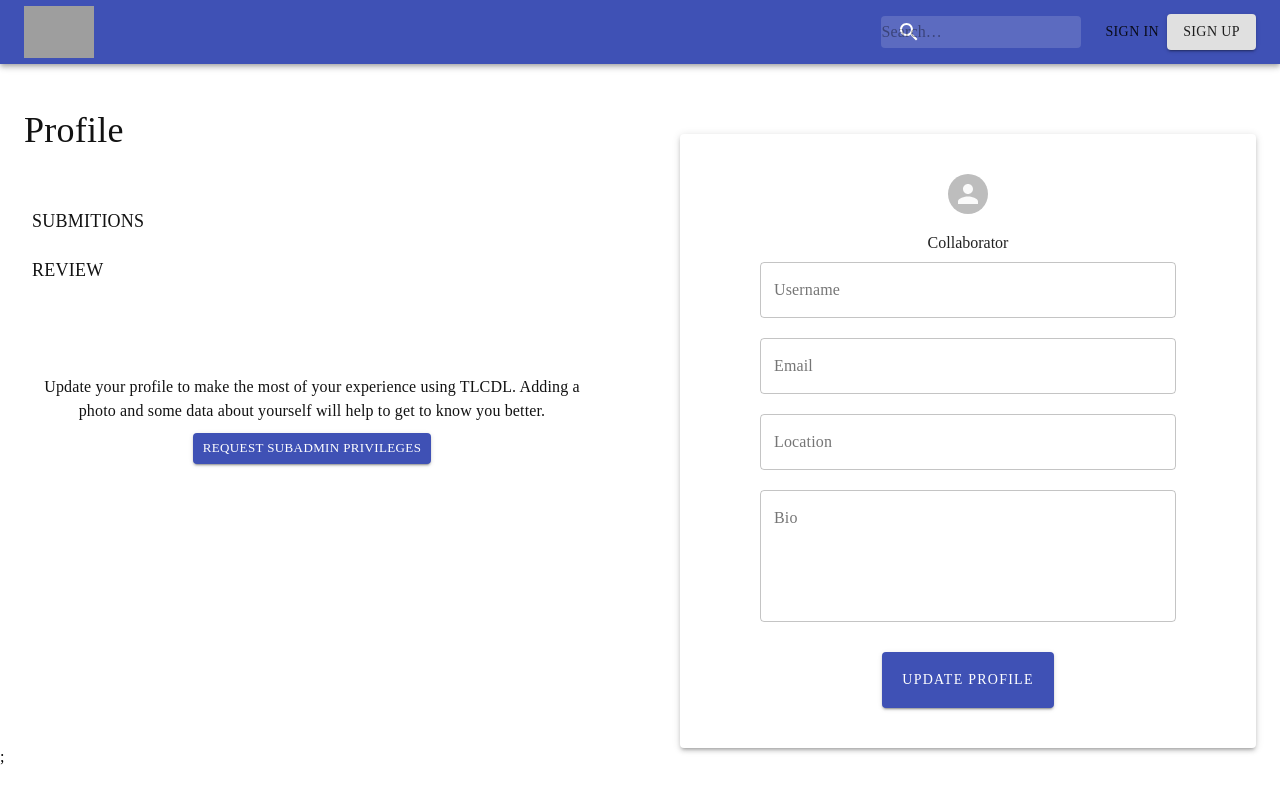
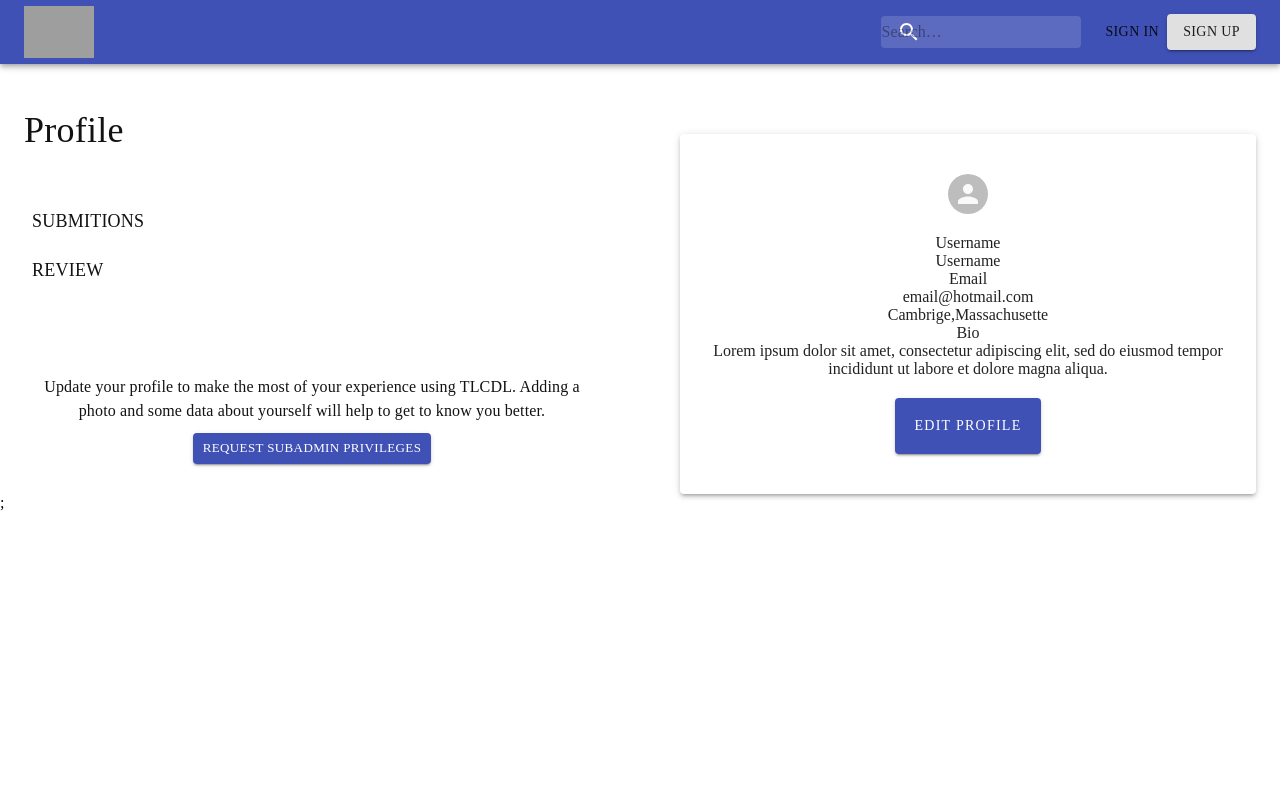
Before and after one commit to UnBArqDsw/2020.1_G2_TCLDL_Client, a Next.js app: page /profile in a window 1280 px wide. Both pictures are taken after a click on the button "UPDATE PROFILE". Built offline with nearby package versions, Linux system fonts and the light colour scheme; grey boxes are pictures that could not be loaded; a web font is replaced by a local one.

Commit message:
add edit profile

```diff
--- a/src/pages/profile.js
+++ b/src/pages/profile.js
@@ -8,6 +8,78 @@ import Avatar from '@material-ui/core/Avatar';
 import TextField from '@material-ui/core/TextField';
 export default function SubmitPaper() {
     const style = useStyles();
+    const [editProfile, setEditProfile] = React.useState(false);
+
+    const handleEditProfile = () => (
+        <>
+            <div className={style.root}>
+                <Paper elevation={3} className={style.paper}>
+                    <div className={style.avatarFile} >
+                        <Avatar className={style.sizeLarge} alt="Remy Sharp" src="" />
+                    </div>
+                    <div >
+                        Collaborator
+                    </div>
+                    <form noValidate autoComplete="off">
+                        <div className={style.textFieldBox}>
+                            <TextField fullWidth id="outlined-basic" label="Username" variant="outlined" /></div>
+                        <div className={style.textFieldBox}>  <TextField fullWidth id="outlined-basic" label="Email" variant="outlined" /></div>
+                        <div className={style.textFieldBox}> <TextField fullWidth id="outlined-basic" label="Location" variant="outlined" /></div>
+                        <div className={style.textFieldBox}><TextField fullWidth multiline
+                            rows={5} id="outlined-basic" label="Bio" variant="outlined" /> </div>
+
+                    </form>
+
+                    <div className={style.buttonText2}>
+                        <Button className={style.buttonText2} size="large" variant="contained" color="primary" onClick={submitProfile} >Update Profile</Button>
+                    </div>
+                </Paper>
+            </div>
+        </>
+    )
+    const viewProfile = () => (
+        <>
+            <div className={style.root}>
+                <Paper elevation={3} className={style.paper}>
+                    <div className={style.avatarFile} >
+                        <Avatar className={style.sizeLarge} alt="Remy Sharp" src="" />
+                    </div>
+                    <div >
+                        Username
+                    </div>
+                    <div>
+                        Username
+                    </div>
+                    <div >
+                        Email
+                    </div>
+                    <div>
+                        email@hotmail.com
+                    </div>
+                    <div >
+                        Cambrige,Massachusette
+                    </div>
+                    <div>
+                        Bio
+                    </div>
+                    <div>
+                        Lorem ipsum dolor sit amet, consectetur adipiscing elit, sed do eiusmod tempor incididunt ut labore et dolore magna aliqua.
+                    </div>
+                    <div className={style.buttonText2}>
+                        <Button className={style.buttonText2} size="large" variant="contained" color="primary" onClick={onClickEditProfile} >Edit Profile</Button>
+                    </div>
+                </Paper>
+            </div>
+        </>
+    )
+
+    const submitProfile = () => {
+        setEditProfile(true)
+    }
+
+    const onClickEditProfile = () => {
+        setEditProfile(false)
+    }
 
     return (
         <div>
@@ -29,8 +101,8 @@ export default function SubmitPaper() {
                         <div className={style.text}>
                             Update your profile to make the most of your experience using TLCDL.
                             Adding a photo and some data about yourself will help to get to know you better.
-                            <div style={{paddingTop: '10px'}}>
-                            <Button size="small" variant="contained" color="primary" >Request Subadmin Privileges</Button>
+                            <div style={{ paddingTop: '10px' }}>
+                                <Button size="small" variant="contained" color="primary" >Request Subadmin Privileges</Button>
                             </div>
                         </div>
 
@@ -38,29 +110,8 @@ export default function SubmitPaper() {
 
                     </Grid>
                     <Grid item xs={12} sm={6}>
-                        <div className={style.root}>
-                            <Paper elevation={3} className={style.paper}>
-                                <div className={style.avatarFile} >
-                                    <Avatar className={style.sizeLarge} alt="Remy Sharp" src="" />
-                                </div>
-                                <div >
-                                    Collaborator
-                        </div>
-                                <form noValidate autoComplete="off">
-                                    <div className={style.textFieldBox}>
-                                        <TextField fullWidth id="outlined-basic" label="Username" variant="outlined" /></div>
-                                    <div className={style.textFieldBox}>  <TextField fullWidth id="outlined-basic" label="Email" variant="outlined" /></div>
-                                    <div className={style.textFieldBox}> <TextField fullWidth id="outlined-basic" label="Location" variant="outlined" /></div>
-                                    <div className={style.textFieldBox}><TextField fullWidth multiline
-                                        rows={5} id="outlined-basic" label="Bio" variant="outlined" /> </div>
+                        {editProfile ? viewProfile() : handleEditProfile()}
 
-                                </form>
-
-                                <div className={style.buttonText2}>
-                                    <Button className={style.buttonText2} size="large" variant="contained" color="primary" >Update Profile</Button>
-                                </div>
-                            </Paper>
-                        </div>
                     </Grid>
                 </Grid>
             </Container>
```
